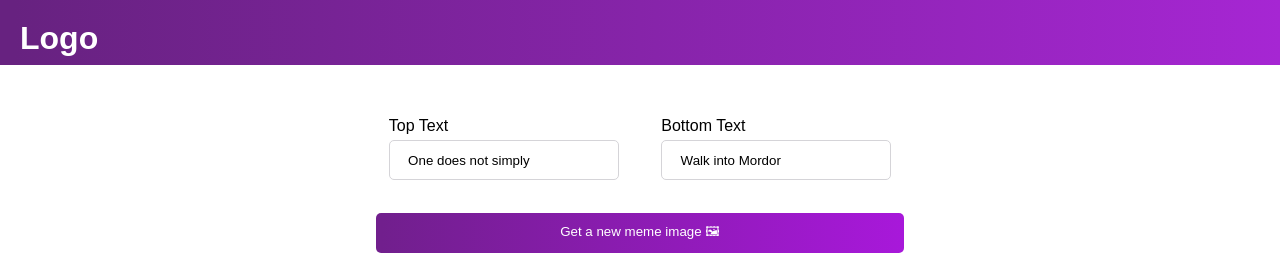
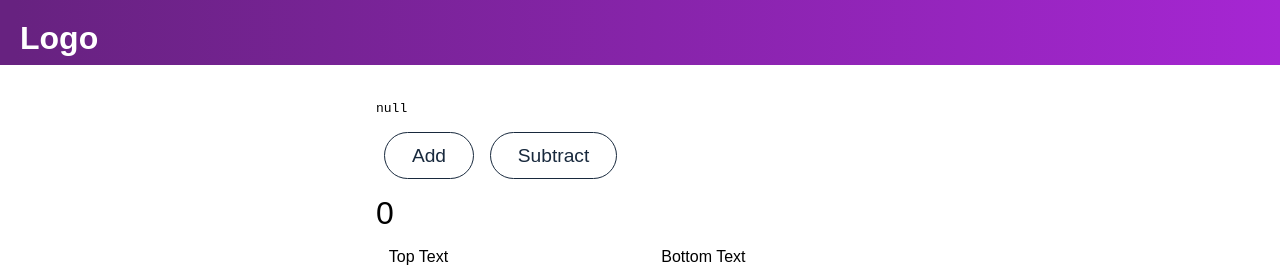
Before and after one commit to Jogata/SoftUni-React-Project, a React (Vite) app in the folder client/: page / in a window 1280 px wide. Shown: the top 268 px of the page. Built offline with nearby package versions, Linux system fonts and the light colour scheme; no server answers; grey boxes are pictures that could not be loaded; a web font is replaced by a local one.

Commit message:
practice

```diff
--- a/client/public/styles.css
+++ b/client/public/styles.css
@@ -1121,3 +1121,16 @@ main {
 .form input::placeholder {
   color: #0004;
 }
+
+#count {
+  display: block;
+  margin-top: 1rem;
+  font-size: 2rem;
+}
+
+.btn {
+  display: inline-block;
+  margin: 1rem 0.5rem 0;
+  color: #18293d;
+  border: 1px solid;
+}
--- a/client/src/components/recepies/Main.jsx
+++ b/client/src/components/recepies/Main.jsx
@@ -17,15 +17,43 @@ export function Main() {
         // console.log(state);
     }
 
+    const [data, setData] = useState(null);
+    const [count, setCount] = useState(0);
+
     useEffect(() => {
-        console.log("effect");
-        return () => {
-            console.log(state);
-        }
-    }, [state]);
+        console.log("Effect ran");
+        fetch("https://swapi.dev/api/people/1")
+            .then(res => res.json())
+            // .then(data => console.log(data));
+            .then(data => setData(data));
+    }, [count]);
+
+    console.log("Rendered!");
+
+    function Add() {
+        setCount(prev => prev + 1);
+    }
+
+    function Subtract() {
+        setCount(prev => prev - 1);
+    }
+
+    // const temp1 = document.createElement("div");
+    // const temp0 = document.createElement("button");
+    // temp1.addEventListener("click", function () {
+    //     setTimeout(() => temp0.style.transform("scale(0)"), 0);
+    // })
 
     return (
         <main>
+            <div>
+                <pre>
+                    {JSON.stringify(data, null, 2)}
+                </pre>
+            </div>
+            <button className="btn" onClick={Add}>Add</button>
+            <button className="btn" onClick={Subtract}>Subtract</button>
+            <span id="count">{count}</span>
             <div className="form">
                 <label>Top Text
                     <input
@@ -50,11 +78,8 @@ export function Main() {
             </div>
             <div className="meme">
                 <img src={state.src} />
-                {/* <img src="http://i.imgflip.com/1bij.jpg" /> */}
                 <span className="top">{state.top}</span>
-                {/* <span className="top">One does not simply</span> */}
                 <span className="bottom">{state.bottom}</span>
-                {/* <span className="bottom">Walk into Mordor</span> */}
             </div>
         </main>
     )
```
